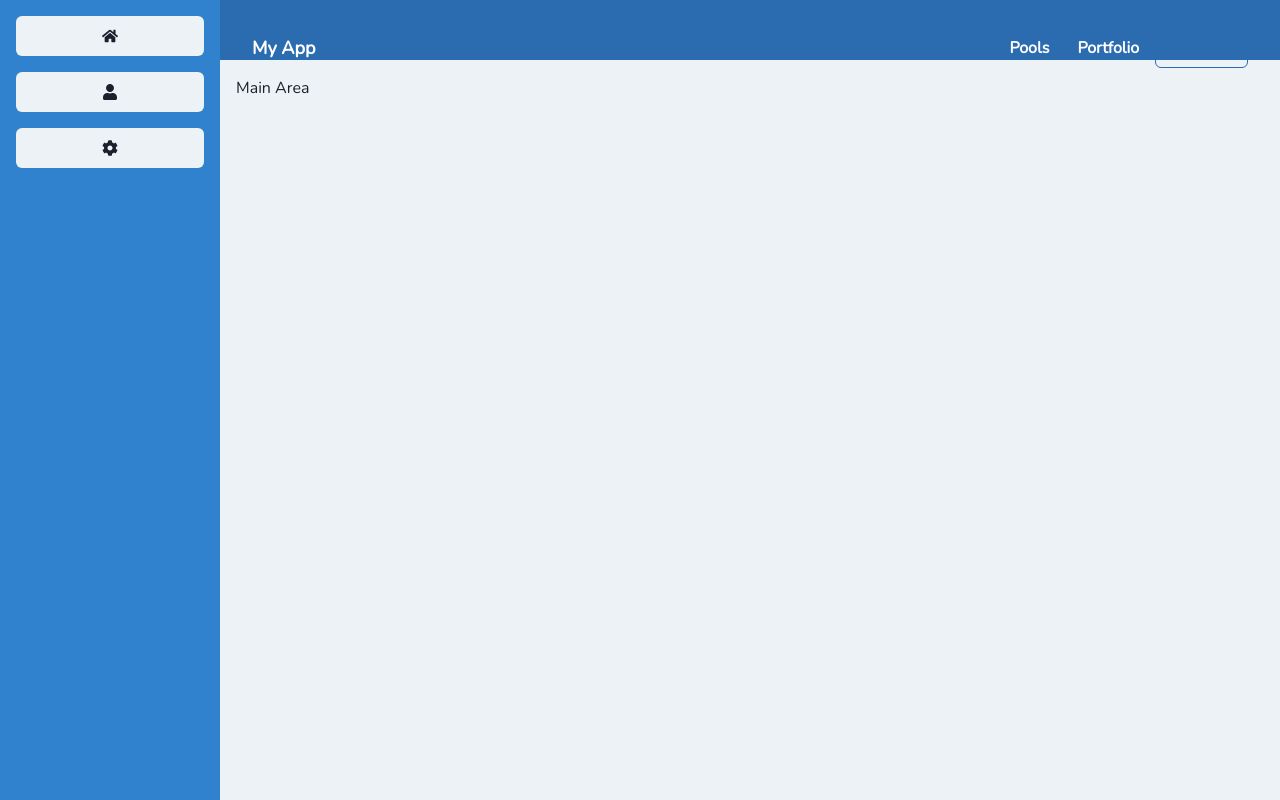
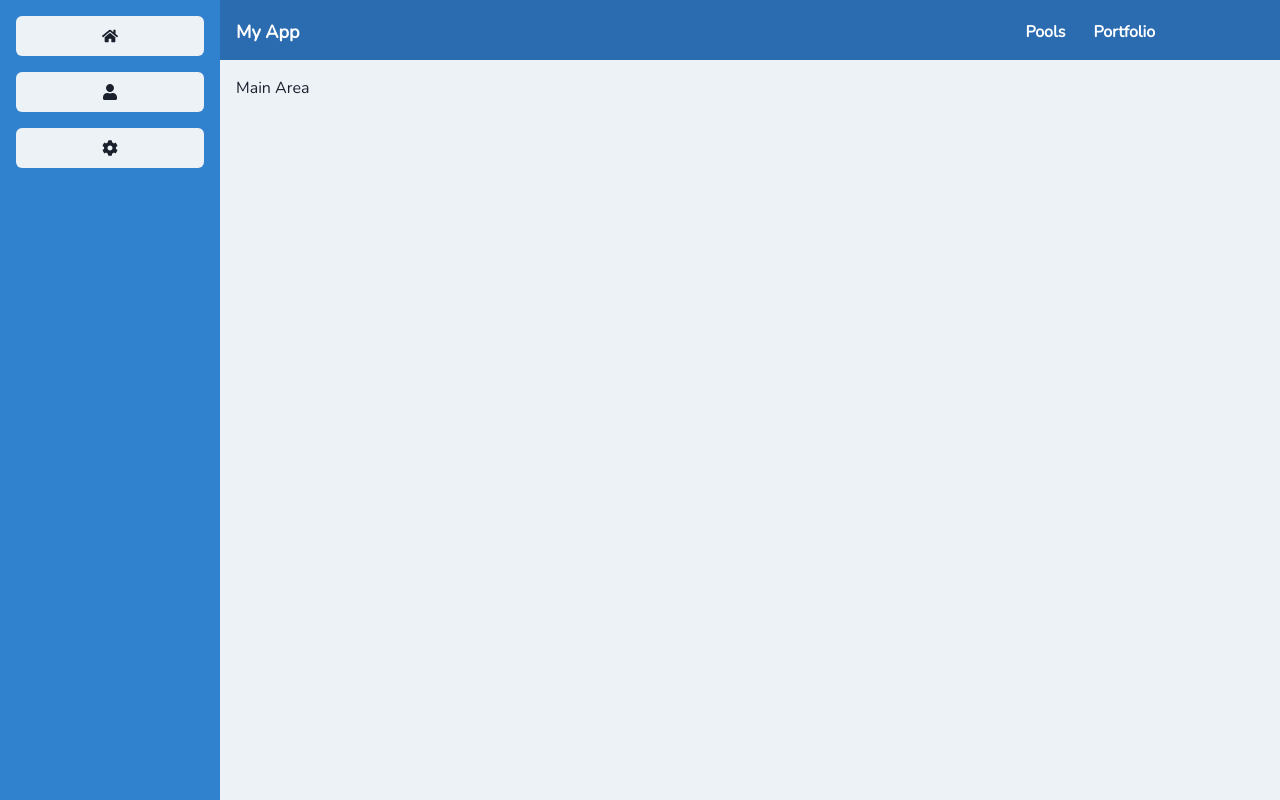
Before and after one commit to BorderDollar/BorderDollarApp, a React (Create React App) app in the folder client/: page /pools in a window 1280 px wide. Built offline with nearby package versions, Linux system fonts and the light colour scheme.

Commit message:
Update PoolsPage.js

```diff
--- a/client/src/pages/PoolsPage.js
+++ b/client/src/pages/PoolsPage.js
@@ -19,7 +19,7 @@ const PoolsPage = () => {
   return isMobile ? (
     // Mobile view with stacked layout
     <Flex direction="column" h="100vh">
-      <Box bg={headerBg} p={4}>
+      <Box bg={headerBg} >
         <Header />
       </Box>
       <Box flex="1" bg={bg} p={4}>
@@ -37,7 +37,7 @@ const PoolsPage = () => {
       <Box gridRow="1 / 3" gridColumn="1" bg={bg}>
         <Sidebar />
       </Box>
-      <Box gridRow="1" gridColumn="2" bg={headerBg} p={4}>
+      <Box gridRow="1" gridColumn="2" bg={headerBg}>
         <Header />
       </Box>
       <Box gridRow="2" gridColumn="2" bg={bg} p={4}>
```
